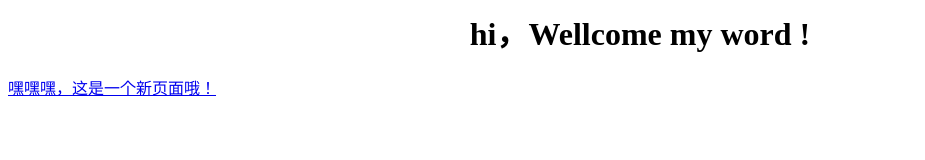
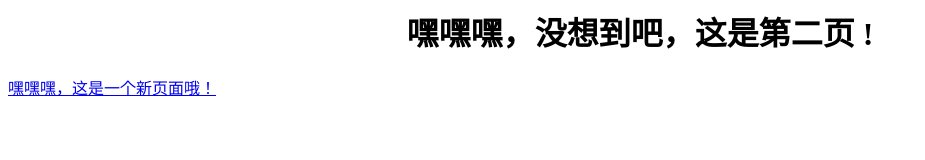
Before and after one commit to tianmenglove/01, a plain HTML site: page new.html in a window 1280 px wide. Shown: the whole page, without its empty margins (0-925 px from the left). Drawn offline with Linux system fonts and the light colour scheme.

Commit message:
Update new.html

```diff
--- a/new.html
+++ b/new.html
@@ -2,7 +2,7 @@
 <html>
 <body>
 <div></div>
-<h1 align="center">hi，Wellcome my word !</h1>
+<h1 align="center">嘿嘿嘿，没想到吧，这是第二页 !</h1>
   <a href="https://tianmenglove.github.io/01/>上一页</a>
   <h1>嘿嘿嘿，这是一个新页面哦！</h1>
 </body>
```
